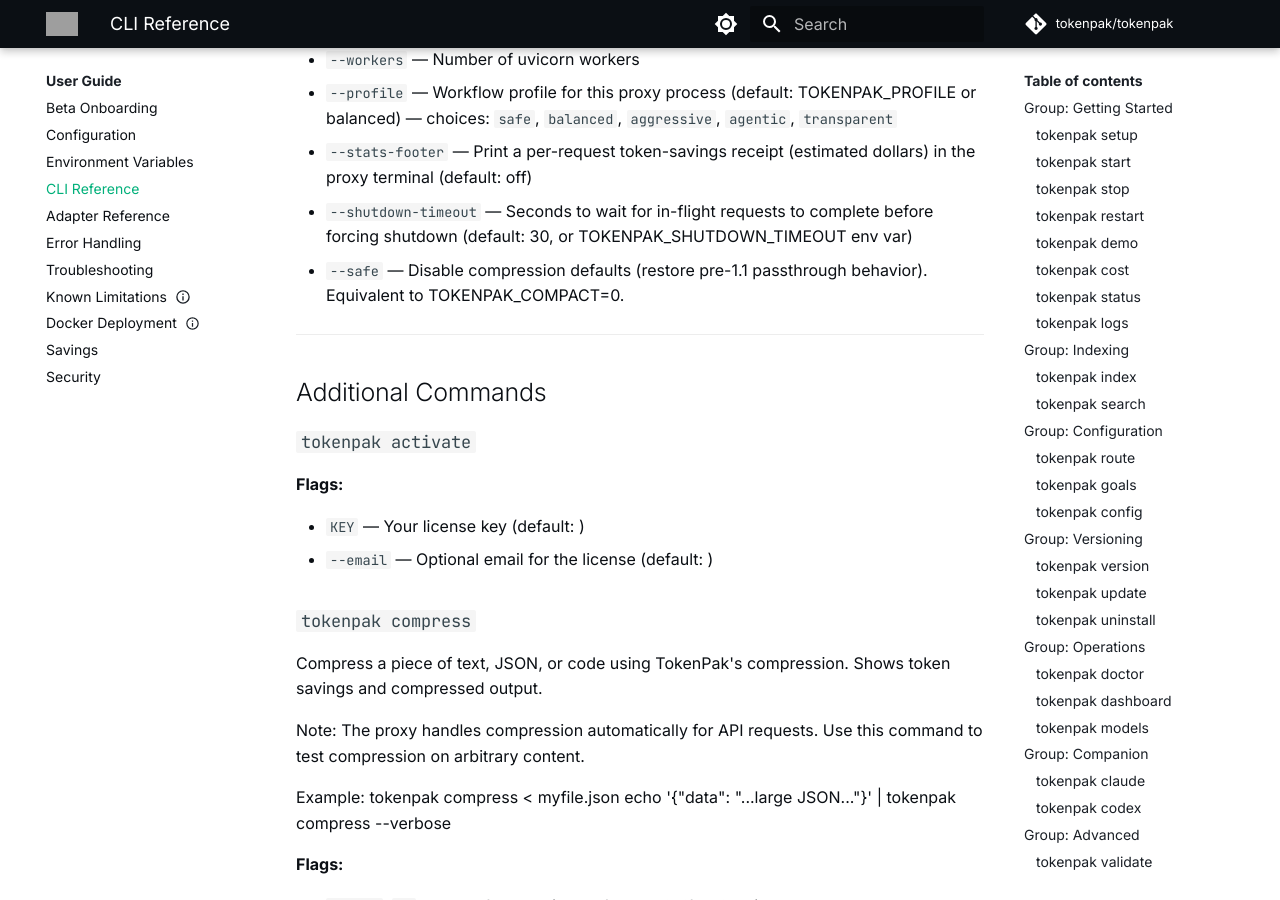
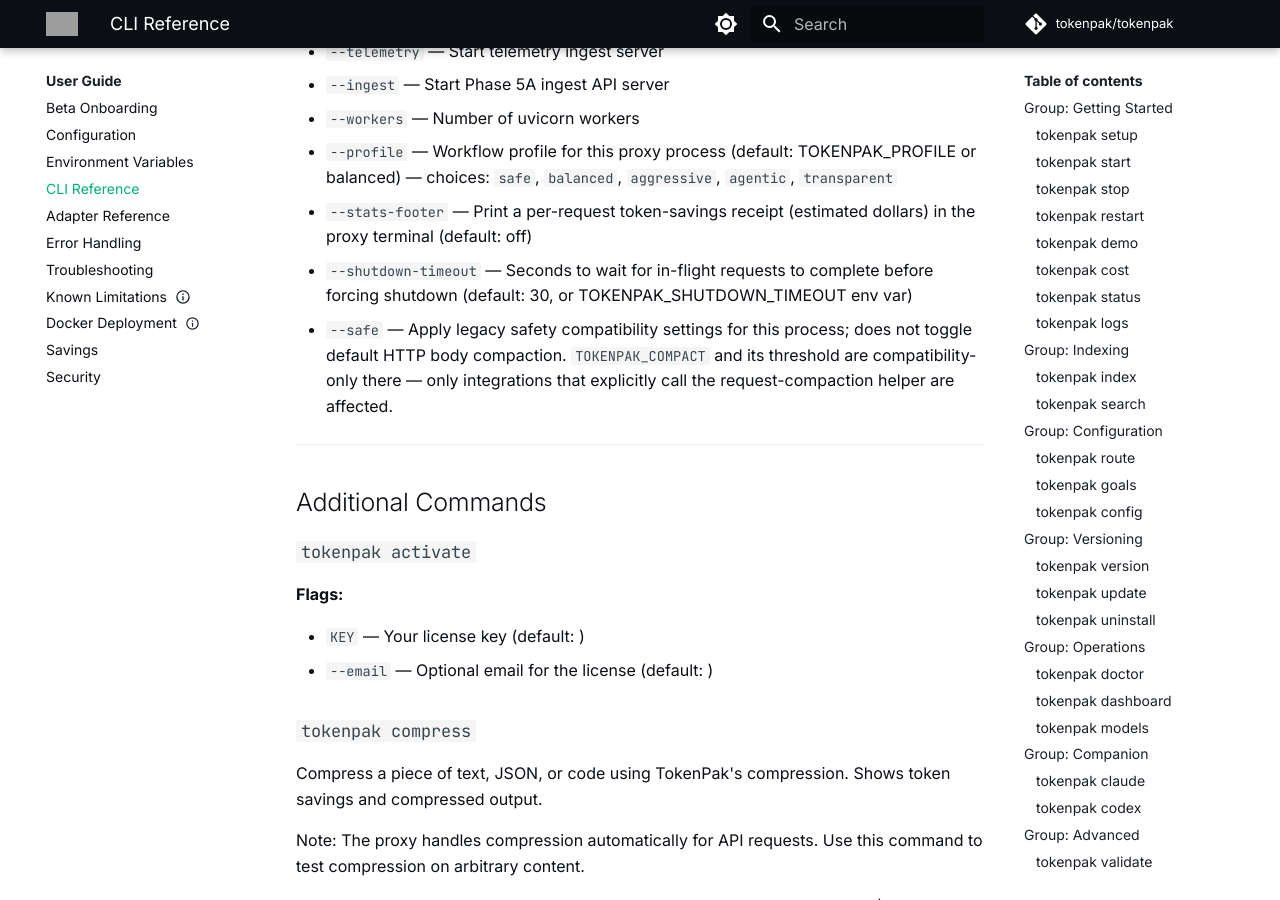
Before and after one commit to tokenpak/docs, an MkDocs documentation site: the page built from docs/cli-reference.md, in a window 1280 px wide and 900 px high, scrolled down 12081 px. Built offline with MkDocs 1.6.1 and Material for MkDocs 9.7.7, drawn with Linux system fonts in a browser that asks for light colours; comment, search, counter and statistics services are not loaded; some of the changed text lies outside the part shown; grey boxes are pictures that could not be loaded.

Commit message:
docs: document cost --json and correct the compaction setting's scope

```diff
--- a/docs/cli-reference.md
+++ b/docs/cli-reference.md
@@ -429,7 +430,7 @@
 - `--profile` — Workflow profile for this proxy process (default: TOKENPAK_PROFILE or balanced) — choices: `safe`, `balanced`, `aggressive`, `agentic`, `transparent`
 - `--stats-footer` — Print a per-request token-savings receipt (estimated dollars) in the proxy terminal (default: off)
 - `--shutdown-timeout` — Seconds to wait for in-flight requests to complete before forcing shutdown (default: 30, or TOKENPAK_SHUTDOWN_TIMEOUT env var)
-- `--safe` — Disable compression defaults (restore pre-1.1 passthrough behavior). Equivalent to TOKENPAK_COMPACT=0.
+- `--safe` — Apply legacy safety compatibility settings for this process; does not toggle default HTTP body compaction. `TOKENPAK_COMPACT` and its threshold are compatibility-only there — only integrations that explicitly call the request-compaction helper are affected.
 
 ---
 
```
Also changed, not shown: other parts of docs/cli-reference.md (+1 -0 lines), docs/architecture.md (+1 -1 lines), docs/env-vars.md (+1 -1 lines).
